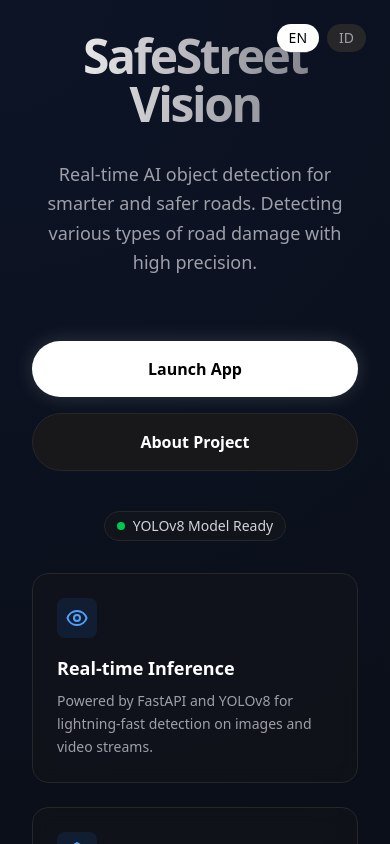
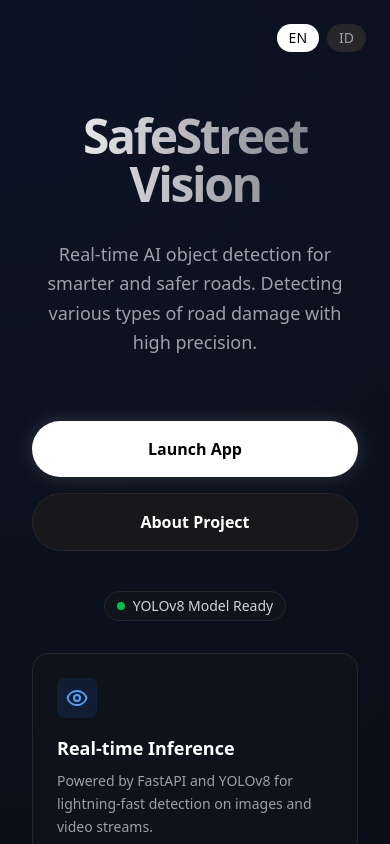
Before and after one commit to rakhamaulanaeclone/safestreet-vision, a Next.js app in the folder frontend/: page / in a window 390 px wide. Shown: the top 844 px of the page. Built offline with nearby package versions, Linux system fonts and the light colour scheme.

Commit message:
fix: add top padding to home page on mobile to prevent title from overlapping with language switcher

```diff
--- a/frontend/src/app/page.tsx
+++ b/frontend/src/app/page.tsx
@@ -17,7 +17,7 @@ export default function Home() {
       {/* Optimized Background Gradients */}
       <div className="absolute inset-0 pointer-events-none bg-[radial-gradient(circle_at_top_left,_rgba(37,99,235,0.12),_transparent_50%),radial-gradient(circle_at_bottom_right,_rgba(147,51,234,0.12),_transparent_50%)]" />
 
-      <div className="z-10 flex flex-col items-center text-center max-w-4xl space-y-8 min-h-[90vh] justify-center">
+      <div className="z-10 flex flex-col items-center text-center max-w-4xl space-y-8 min-h-[90vh] justify-center pt-20 md:pt-0">
         <h1 className="text-5xl md:text-7xl font-bold tracking-tighter bg-clip-text text-transparent bg-gradient-to-r from-white to-zinc-500">
           {t("home.title")}
         </h1>
```
